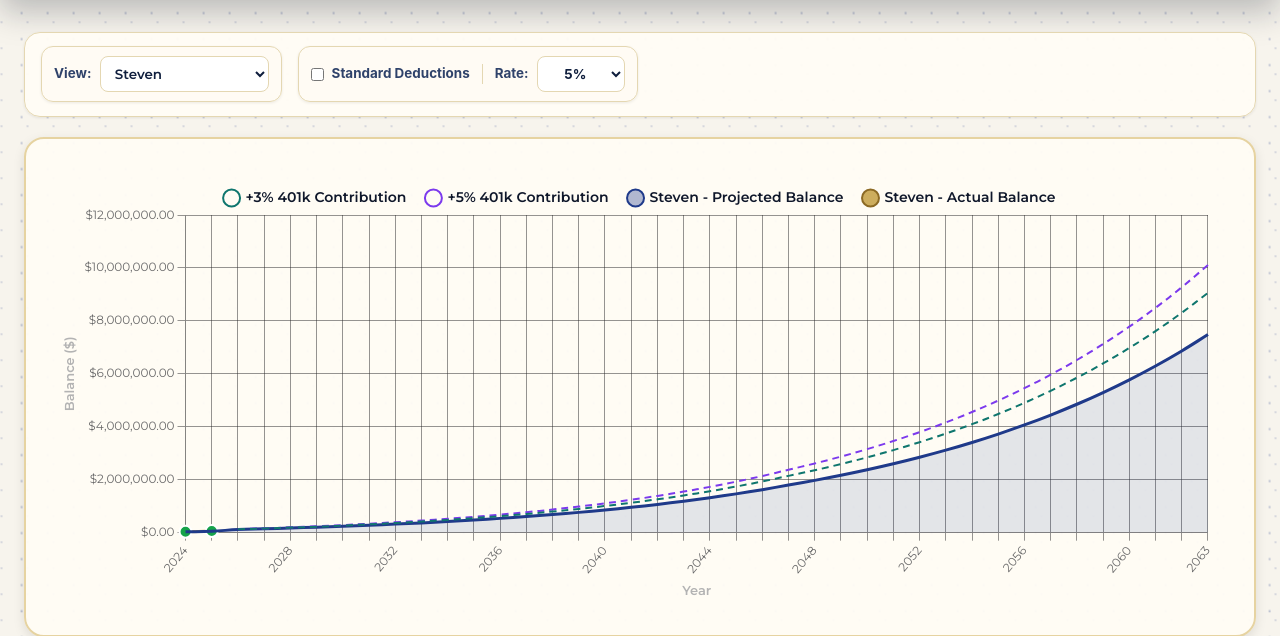
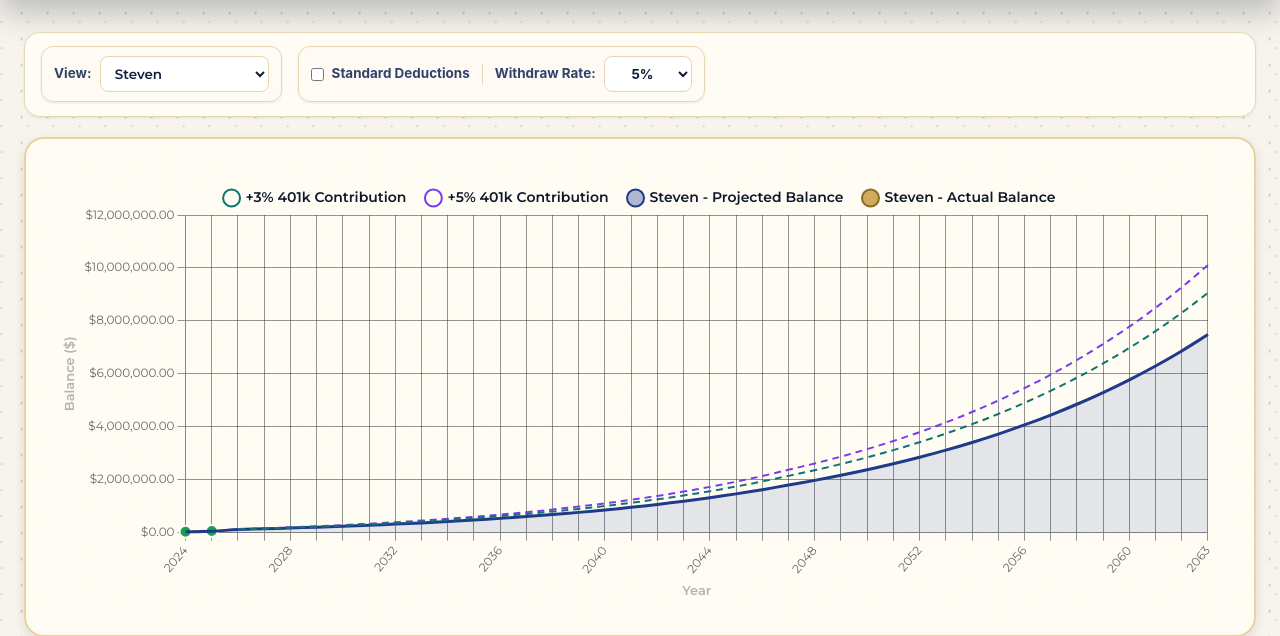
Before and after one commit to sguthrie107/retirement-calculator, a FastAPI app: page / in a window 1280 px wide. Shown: the part 147-783 px from the top of the page. Run offline with FastAPI, Linux system fonts and the light colour scheme; data comes from the database, SQL or seed files in the repository; data that the repository does not hold is empty; some web fonts are replaced.

Commit message:
ux: updating label to Withdraw Rate

```diff
--- a/app/templates/dashboard.html
+++ b/app/templates/dashboard.html
@@ -25,7 +25,7 @@
                 <span>Standard Deductions</span>
             </label>
             <span class="control-divider" aria-hidden="true"></span>
-            <label class="control-rate-label" for="deductionRateSelect">Rate:</label>
+            <label class="control-rate-label" for="deductionRateSelect">Withdraw Rate:</label>
             <select id="deductionRateSelect" onchange="onDeductionRateChange()">
                 <option value="0.05">5%</option>
                 <option value="0.06">6%</option>
```
